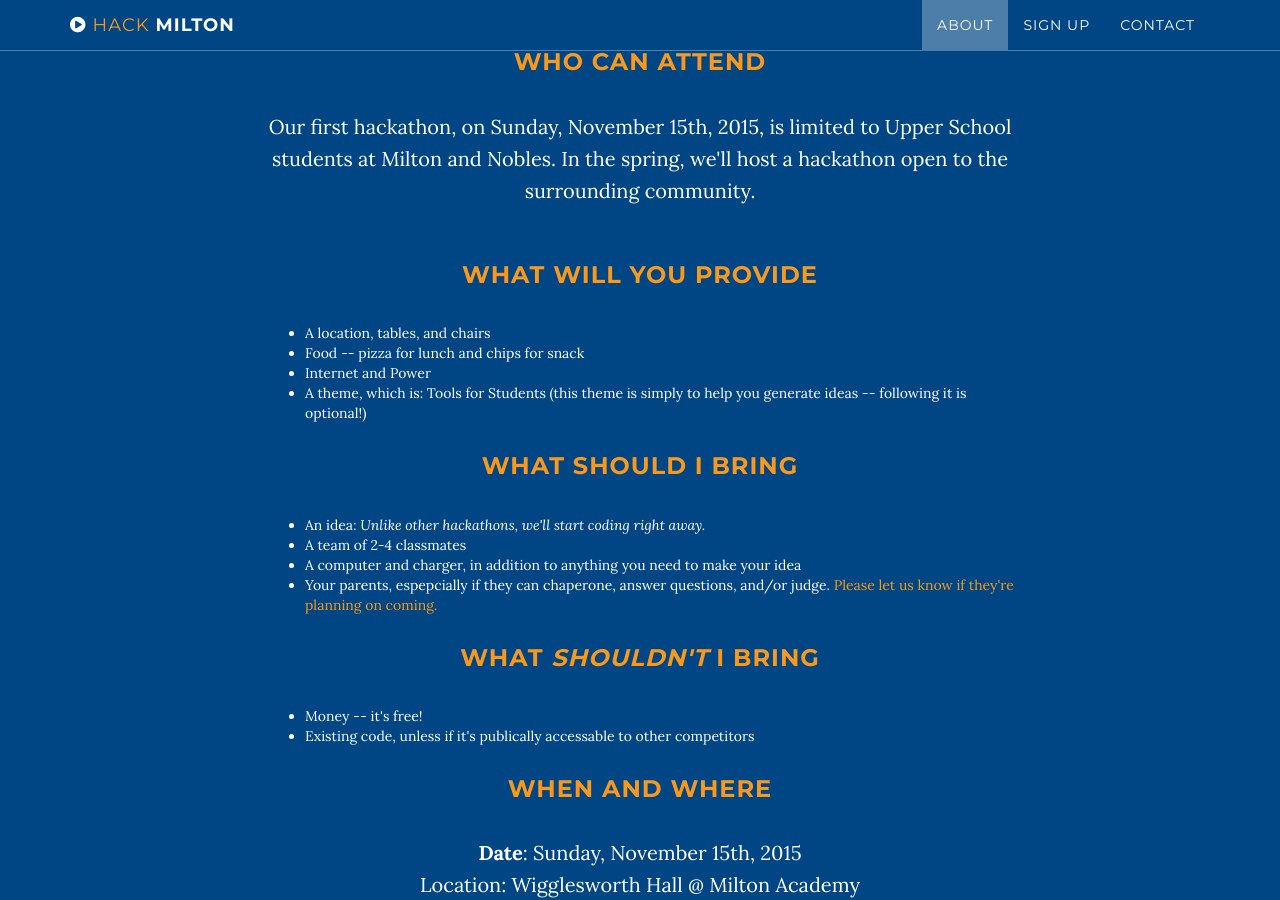
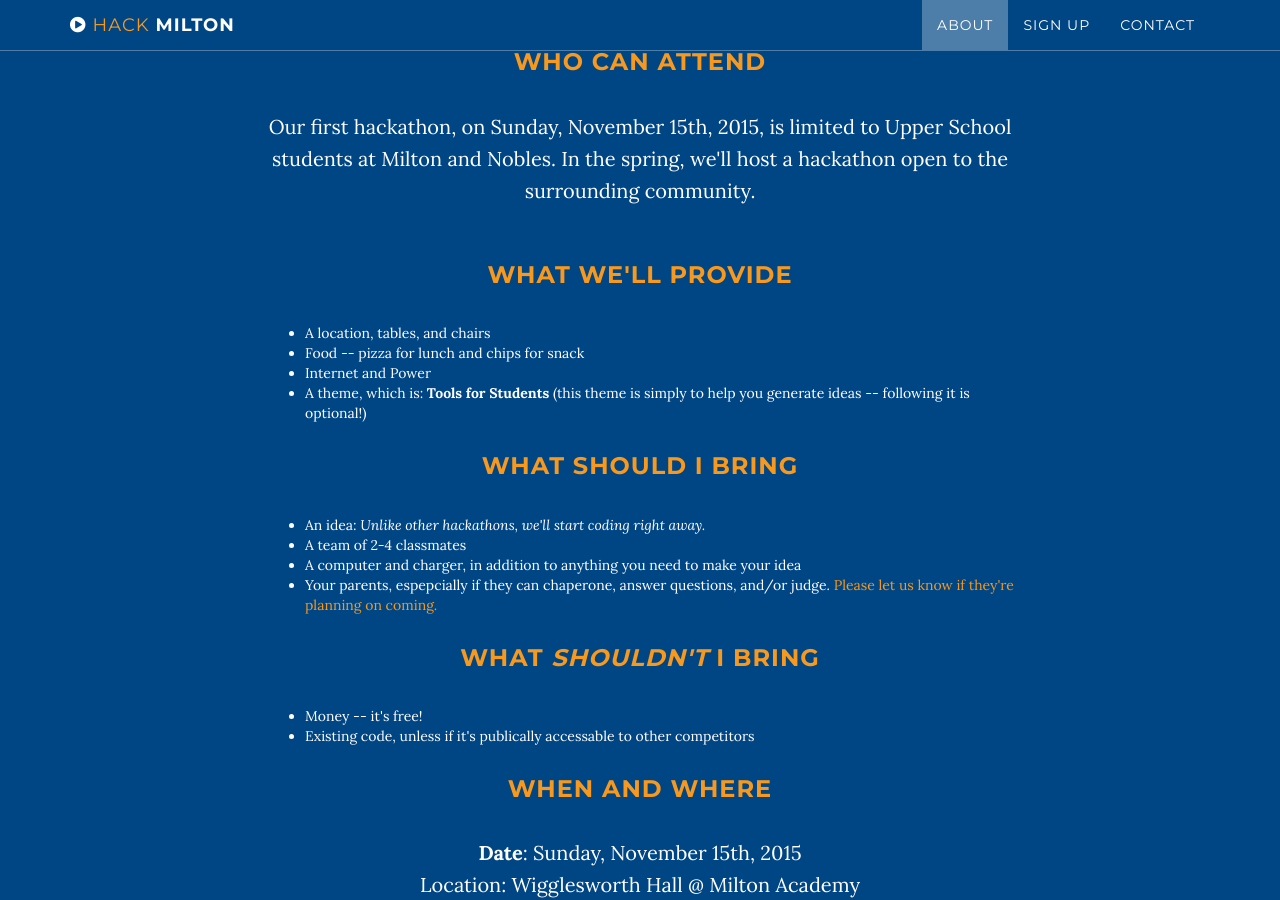
Before and after one commit to milton-programming/milton-programming.github.io, a Jekyll site: the page built from index.html, in a window 1280 px wide and 900 px high, scrolled down 1531 px. Built offline with Jekyll 4.4.1, drawn with Linux system fonts in a browser that asks for light colours.

```diff
--- a/_includes/about.html
+++ b/_includes/about.html
@@ -16,12 +16,12 @@
                 <h3>Who can attend</h3>
                 <p>Our first hackathon, on Sunday, November 15th, 2015, is limited to Upper School students at Milton and Nobles. In the spring, we'll host a hackathon open to the surrounding community.</p>
 <br />
-                <h3>What will you provide</h3>
+                <h3>What we'll provide</h3>
                 <ul style="text-align: left;">
                   <li>A location, tables, and chairs</li>
                   <li>Food -- pizza for lunch and chips for snack</li>
                   <li>Internet and Power</li>
-                  <li>A theme, which is: Tools for Students (this theme is simply to help you generate ideas -- following it is optional!)</li>
+                  <li>A theme, which is: <b>Tools for Students</b> (this theme is simply to help you generate ideas -- following it is optional!)</li>
                 </ul>
 <br />
                 <h3>What should I bring</h3>
```
